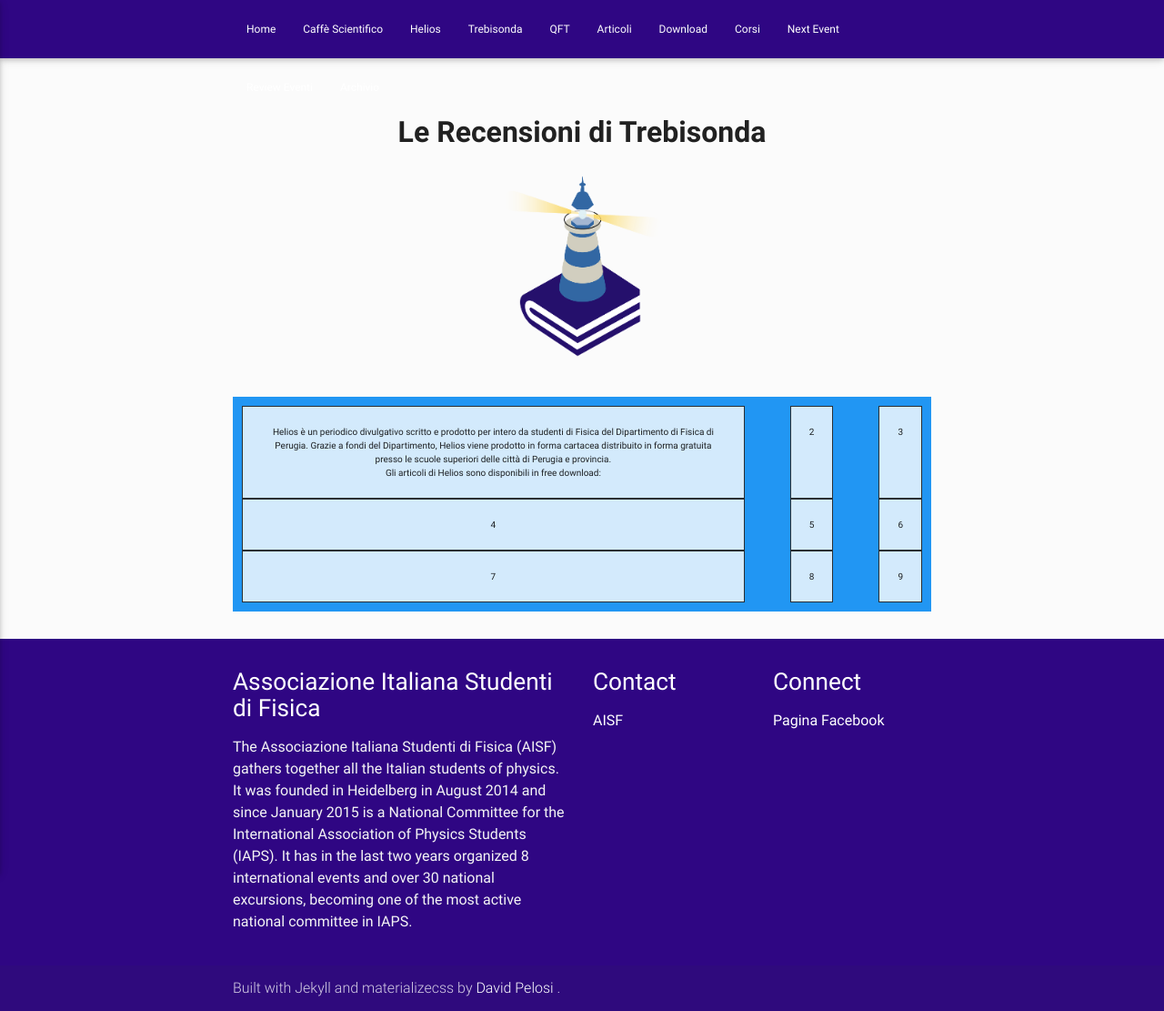
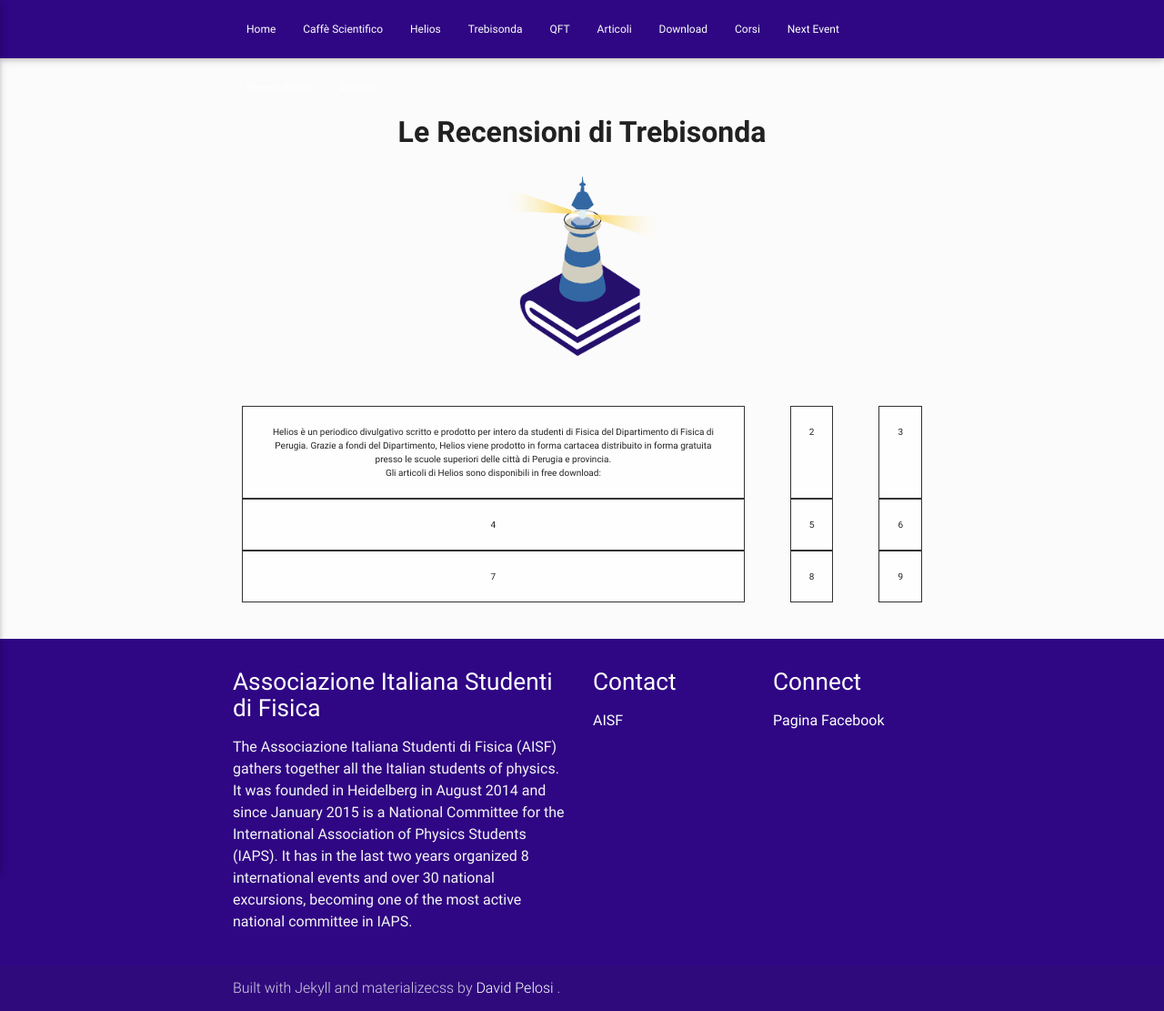
Before and after one commit to ai-sf/aisf_perugia, a Jekyll site: the page built from Recensioni.html, in a window 1280 px wide. Shown: the whole page at 91% size. Built offline with Jekyll 4.4.1, drawn with Linux system fonts in a browser that asks for light colours; nearby versions of some CDN libraries.

Commit message:
Update Recensioni.html

```diff
--- a/Recensioni.html
+++ b/Recensioni.html
@@ -10,7 +10,7 @@ description: Il Periodico HELIOS realizzato dal comitato locale AISF di Perugia
 .grid-container {
   display: grid;
   grid-template-columns: auto auto auto;
-  background-color: #2196F3;
+  background-color: #2;
   padding: 10px;
   grid-column-gap: 50px;
 }
```
